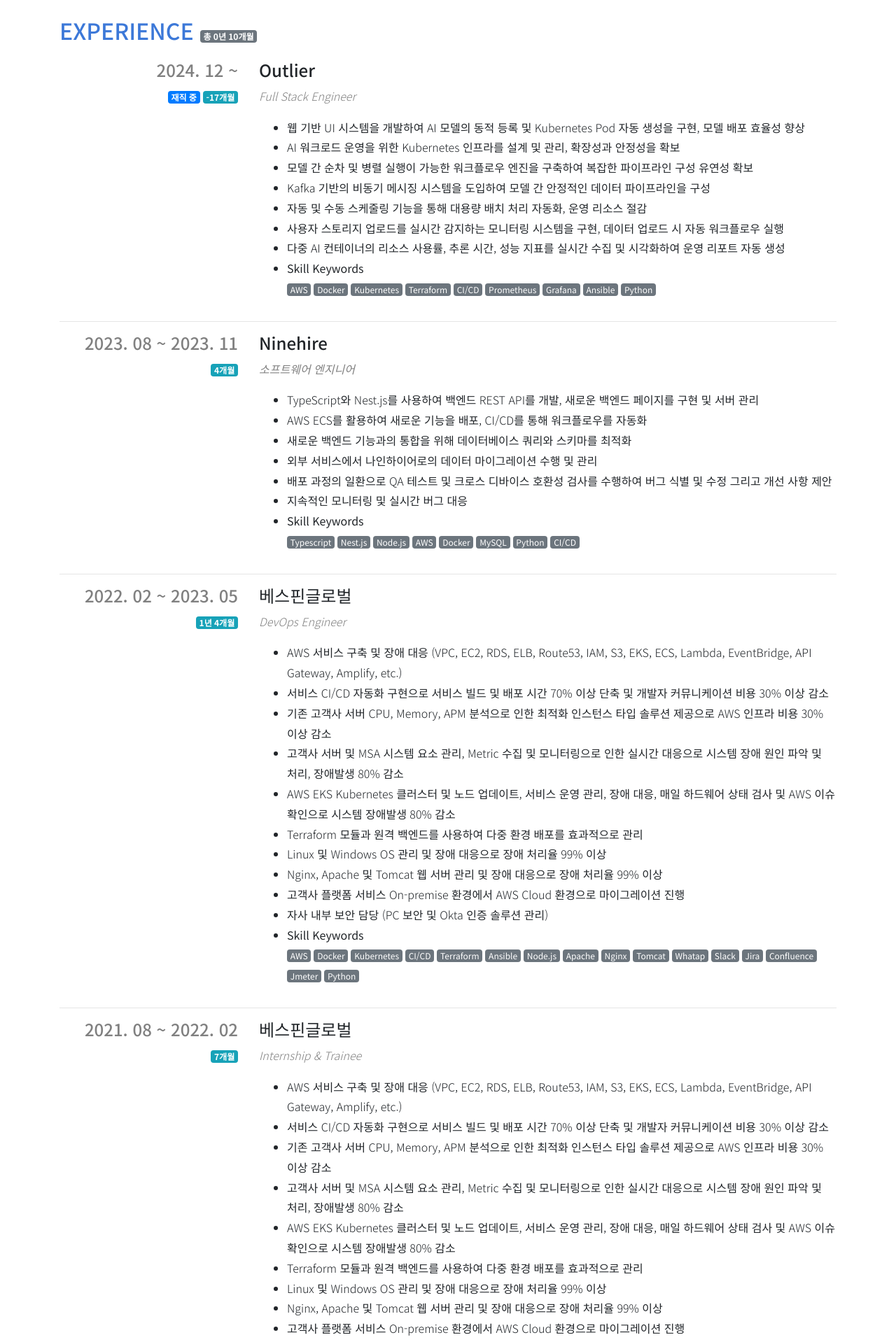
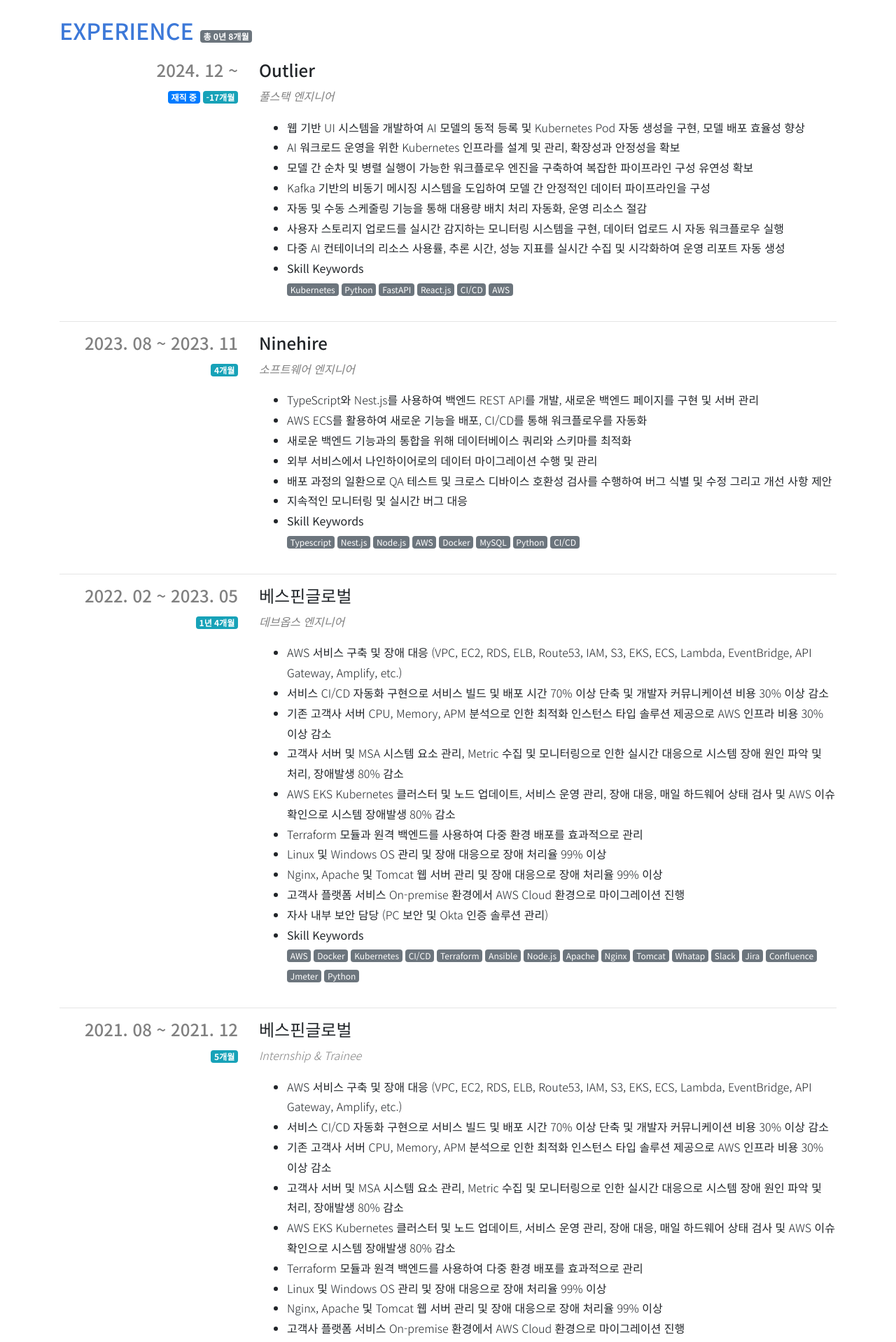
Before and after one commit to k7nsuy/resume, a Next.js app: page / in a window 1280 px wide. Shown: the part 1440-3358 px from the top of the page at 70% size. Built offline with nearby package versions, Linux system fonts and the light colour scheme.

Commit message:
2025-07-06

```diff
--- a/payload/experience.ts
+++ b/payload/experience.ts
@@ -6,7 +6,7 @@ const experience: IExperience.Payload = {
   list: [
     {
       title: 'Outlier',
-      position: 'Full Stack Engineer',
+      position: '풀스택 엔지니어',
       startedAt: '2024-12',
       endedAt: '',
       descriptions: [
@@ -18,17 +18,7 @@ const experience: IExperience.Payload = {
         '사용자 스토리지 업로드를 실시간 감지하는 모니터링 시스템을 구현, 데이터 업로드 시 자동 워크플로우 실행',
         '다중 AI 컨테이너의 리소스 사용률, 추론 시간, 성능 지표를 실시간 수집 및 시각화하여 운영 리포트 자동 생성',
       ],
-      skillKeywords: [
-        'AWS',
-        'Docker',
-        'Kubernetes',
-        'Terraform',
-        'CI/CD',
-        'Prometheus',
-        'Grafana',
-        'Ansible',
-        'Python',
-      ],
+      skillKeywords: ['Kubernetes', 'Python', 'FastAPI', 'React.js', 'CI/CD', 'AWS'],
     },
     {
       title: 'Ninehire',
@@ -56,7 +46,7 @@ const experience: IExperience.Payload = {
     },
     {
       title: '베스핀글로벌',
-      position: 'DevOps Engineer',
+      position: '데브옵스 엔지니어',
       startedAt: '2022-02',
       endedAt: '2023-05',
       descriptions: [
@@ -94,7 +84,7 @@ const experience: IExperience.Payload = {
       title: '베스핀글로벌',
       position: 'Internship & Trainee',
       startedAt: '2021-08',
-      endedAt: '2022-02',
+      endedAt: '2021-12',
       descriptions: [
         'AWS 서비스 구축 및 장애 대응 (VPC, EC2, RDS, ELB, Route53, IAM, S3, EKS, ECS, Lambda, EventBridge, API Gateway, Amplify, etc.)',
         '서비스 CI/CD 자동화 구현으로 서비스 빌드 및 배포 시간 70% 이상 단축 및 개발자 커뮤니케이션 비용 30% 이상 감소',
--- a/payload/project.ts
+++ b/payload/project.ts
@@ -5,7 +5,7 @@ const project: IProject.Payload = {
   list: [
     {
       title: '협업 관련 서비스 앱',
-      startedAt: '2024-12',
+      startedAt: '2025-05',
       where: 'Side Project',
       descriptions: [
         {
@@ -18,6 +18,11 @@ const project: IProject.Payload = {
         },
         {
           content: 'Prometheus 및 Grafana를 이용해 실시간 대응 모니터링 시스템 설계',
+        },
+        {
+          content: 'Developing Page : ',
+          postHref: 'https://www.dev.bsideu.ca',
+          weight: 'BOLD',
         },
         {
           content: 'Landing Page : ',
```
Also changed, not shown: 29 other files (tests, documents, lock files or other folders).
